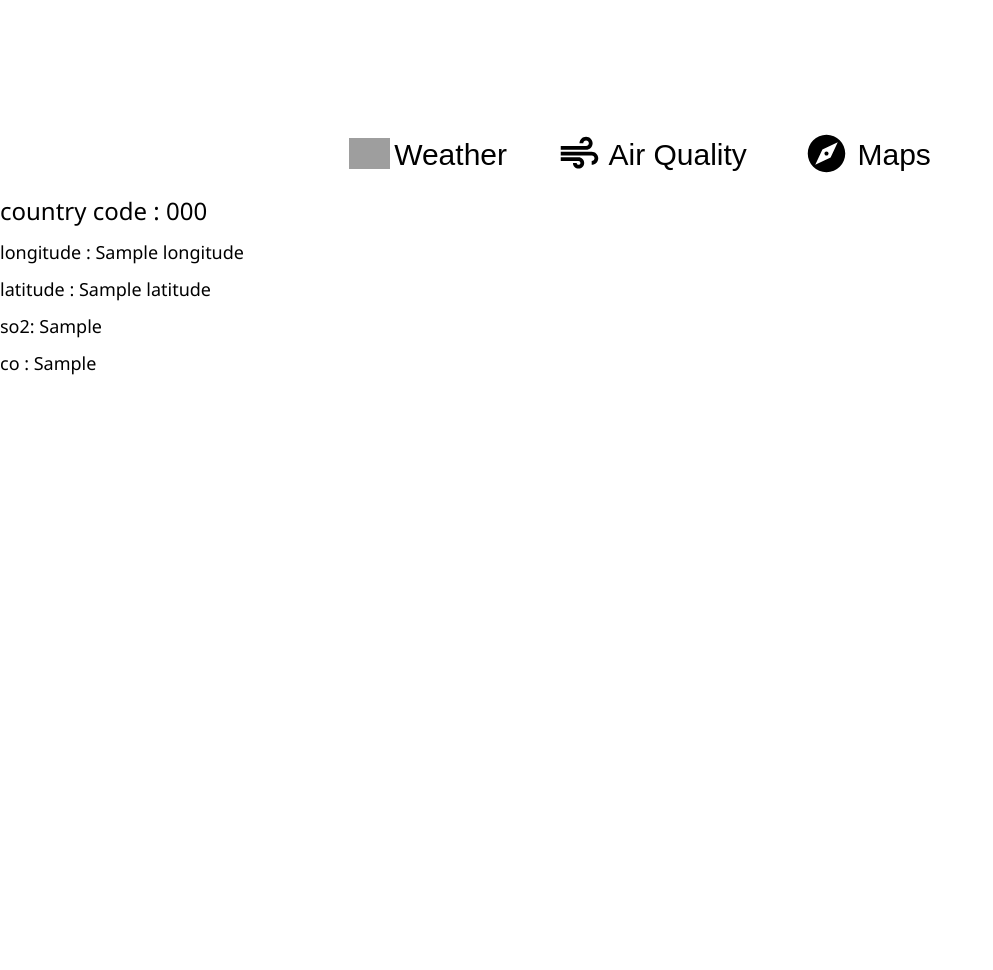
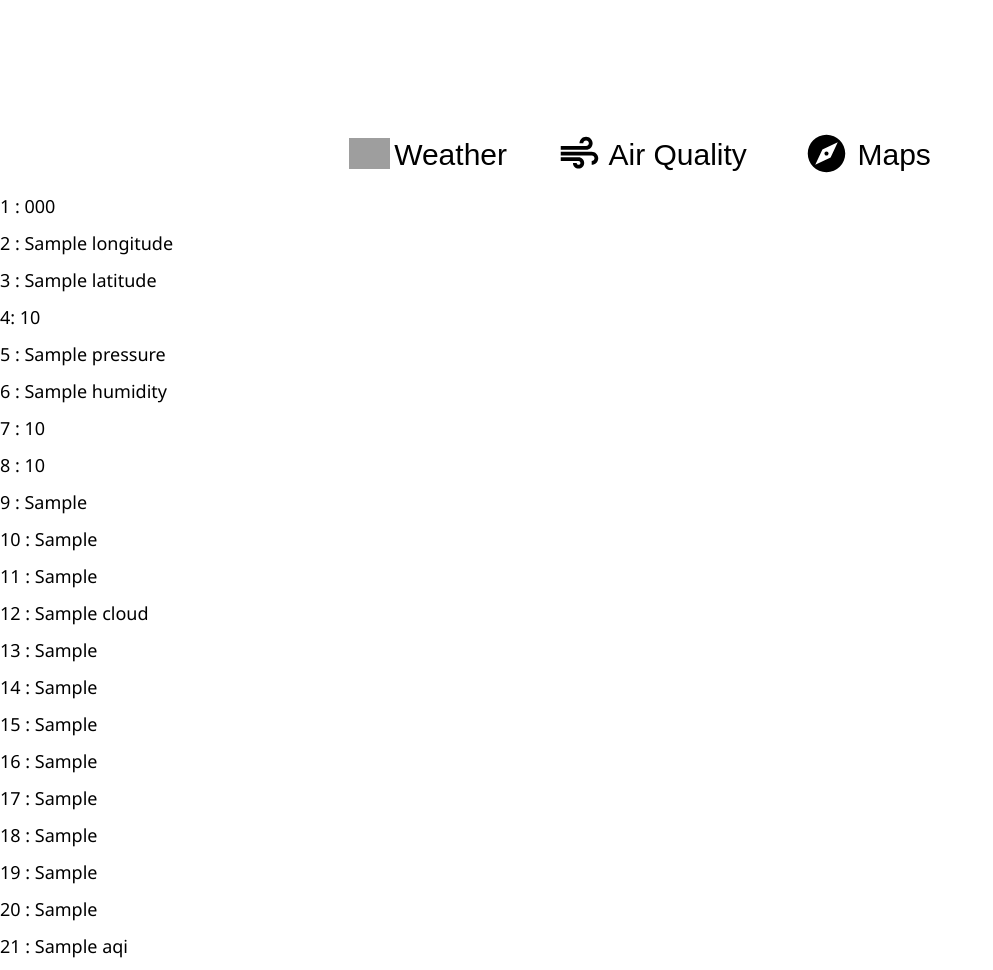
Before and after one commit to Shaam-K/NightFall, a Django app: template weather_project/weather_app/templates/Home.html in a window 1280 px wide. Shown: the part 233-1203 px from the top of the page, without its empty margins (0-993 px from the left). Before the commit the page ends 608 px from the top, so only its background shows below. Run offline with Django 3.2, Linux system fonts and the light colour scheme; the template is opened without the code that fills it: most values are stand-ins (such as "Sample title", 1, 10 or a date in 2020); some web fonts are replaced; grey boxes are pictures that could not be loaded.

Commit message:
converted final_data into a list and then iterated the items in it using for loop in Home.html

```diff
--- a/weather_project/weather_app/templates/Home.html
+++ b/weather_project/weather_app/templates/Home.html
@@ -51,12 +51,28 @@
             <a href="#" class="w3-bar-item w3-hover-text-indigo" style="font-family: 'Metrophobic', sans-serif; font-size: 2em; margin-left: 3.5rem;">{% load static %} <img src="{% static 'icons/maps.svg' %}" style="width:3rem; margin-bottom: 0.5rem;"> Maps</a>
         </div>
     </div>
-    {% if country_code and longitude and latitude and so2 and co%}
-        <h3>country code : {{country_code}}</h1>
-        <h5>longitude : {{longitude}}</h5>
-        <h5>latitude : {{latitude}}</h5>
-        <h5>so2: {{ so2 }}</h5>
-        <h5>co : {{ co }}</h5>
-    {% endif %}
+    {% for item in final_data %}
+        <h5>1 : {{ item.country_code }}</h5>
+        <h5>2 : {{ item.longitude }}</h5>
+        <h5>3 : {{ item.latitude }}</h5>
+        <h5>4: {{ item.temp }}</h5>
+        <h5>5 : {{ item.pressure }}</h5>
+        <h5>6 : {{ item.humidity }}</h5>
+        <h5>7 : {{ item.temp_min }}</h5>
+        <h5>8 : {{ item.temp_max }}</h5>
+        <h5>9 : {{ item.feels_like }}</h5>
+        <h5>10 : {{ item.wind_speed }}</h5>
+        <h5>11 : {{ item.wind_deg }}</h5>
+        <h5>12 : {{ item.cloud }}</h5>
+        <h5>13 : {{ item.co }}</h5>
+        <h5>14 : {{ item.no }}</h5>
+        <h5>15 : {{ item.no2 }}</h5>
+        <h5>16 : {{ item.o3 }}</h5>
+        <h5>17 : {{ item.so2 }}</h5>
+        <h5>18 : {{ item.pm2_5 }}</h5>
+        <h5>19 : {{ item.pm10 }}</h5>
+        <h5>20 : {{ item.nh3 }}</h5>
+        <h5>21 : {{ item.aqi }}</h5>
+        {% endfor %}
 </body>
 </html>
```
Also changed, not shown: weather_project/weather_app/views.py (+8 -2 lines).
